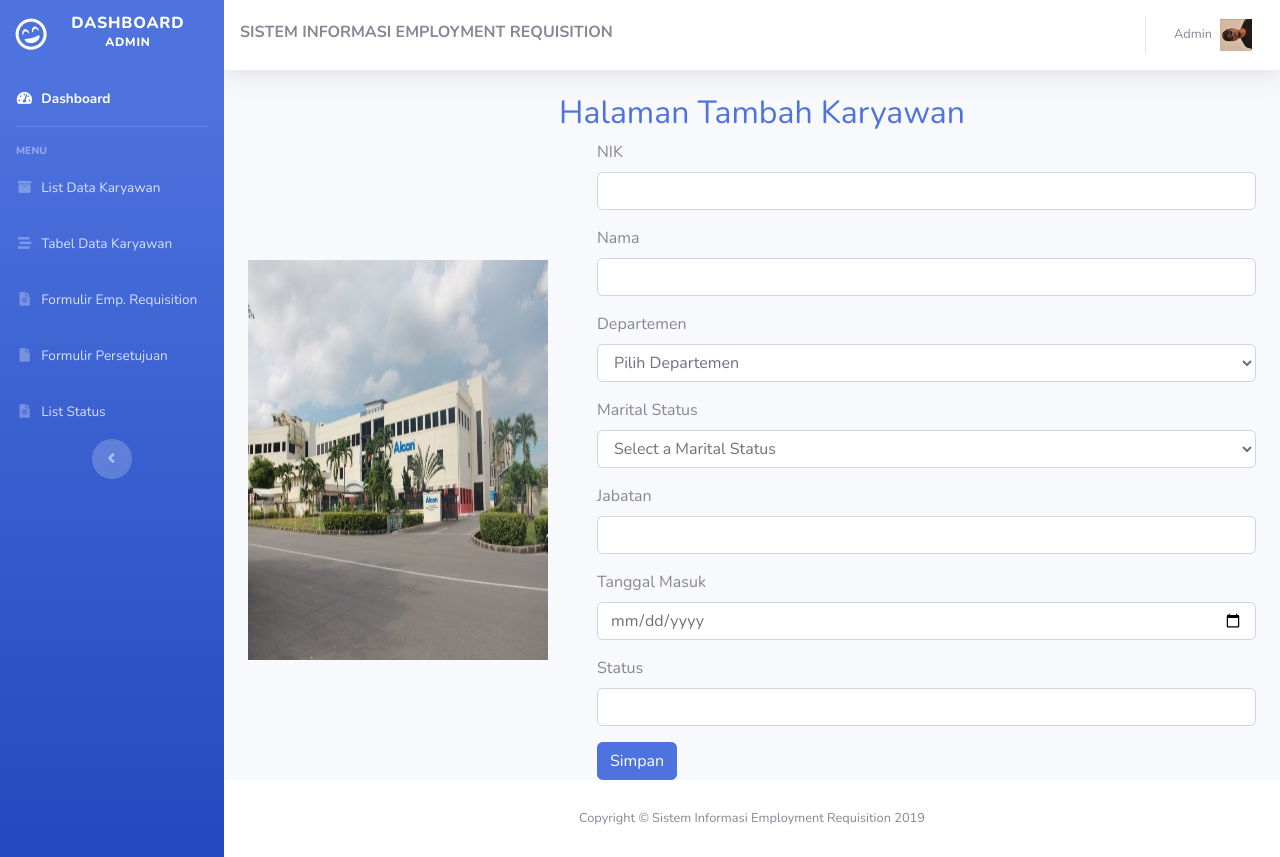
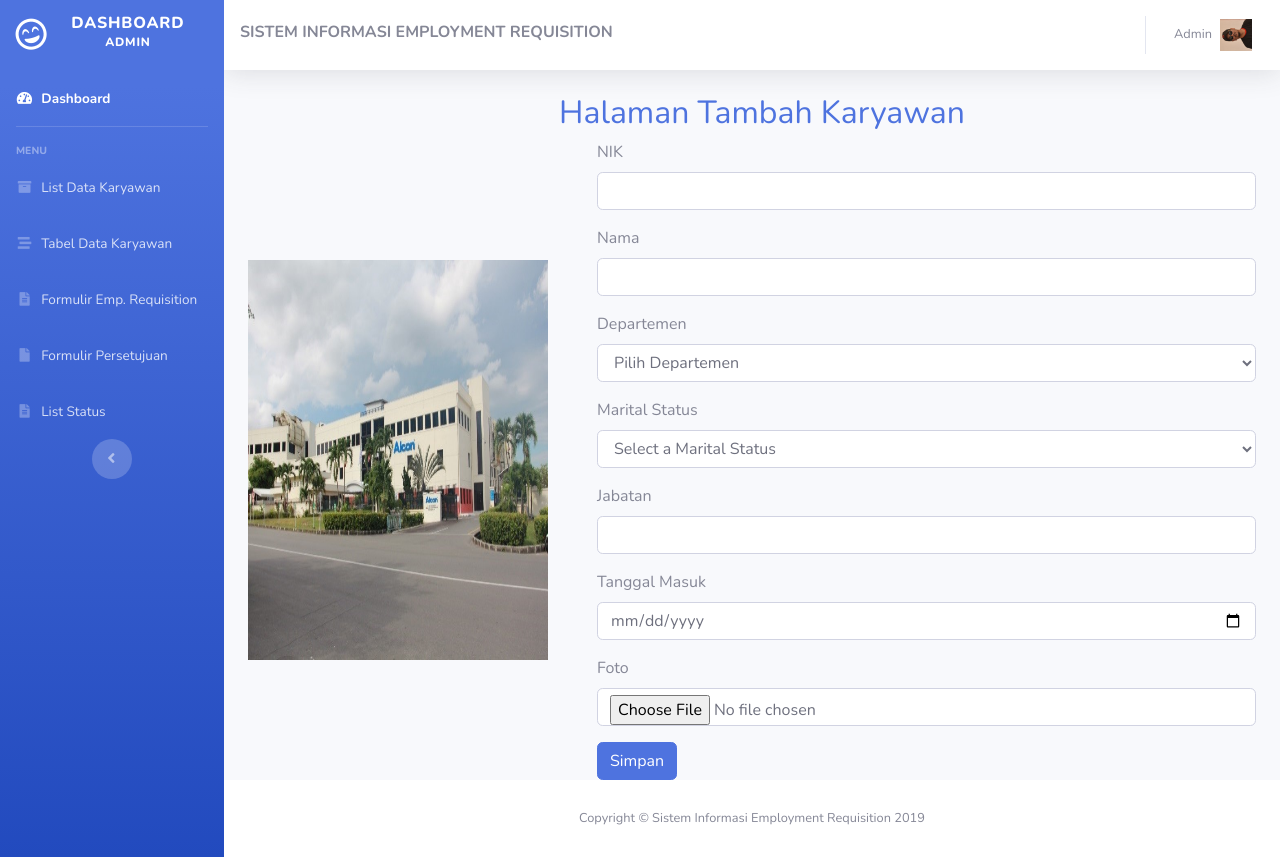
Before and after one commit to alan96320/Employment-Requisition, a PHP site: page /admin/tambah-karyawan.php in a window 1280 px wide. Run offline with PHP 8.4, Linux system fonts and the light colour scheme; the visitor is signed in with stand-in values (Sample User, id 1); data comes from the database, SQL or seed files in the repository; data that the repository does not hold is empty.

Commit message:
perbaiki marital status

```diff
--- a/admin/tambah-karyawan.php
+++ b/admin/tambah-karyawan.php
@@ -63,7 +63,7 @@ $rowsMarital = $stmMar->fetchAll(PDO::FETCH_ASSOC);
           "width: 300px;
           height: 400px; ">
 
-    <form style=" flex-grow: 1; margin-left: 49px;" action="../actions/insert-karyawan-action.php" method = "post">
+    <form enctype="multipart/form-data" action="../actions/insert-karyawan-action.php" method = "post" style=" flex-grow: 1; margin-left: 49px;">
       <div class="form-group">
         <label for="id_karyawan">NIK</label>
         <input type="number" name="id_karyawan" class="form-control" >
@@ -85,7 +85,7 @@ $rowsMarital = $stmMar->fetchAll(PDO::FETCH_ASSOC);
       </div>
       <div class="form-group">
         <label>Marital Status</label>
-            <select  class="form-control" name='marital_status'>
+            <select  class="form-control" name='status'>
           <option>Select a Marital Status</option>
           <?php
               foreach($rowsMarital as $rowMarital){
@@ -104,8 +104,8 @@ $rowsMarital = $stmMar->fetchAll(PDO::FETCH_ASSOC);
         <input type="date" name="tanggal_masuk"class="form-control" >
       </div>
       <div class="form-group">
-        <label for="marital_status">Status</label>
-        <input type="text" name="status"class="form-control" >
+        <label for="foto">Foto</label>
+        <input type="file" name="foto" class="form-control" >
       </div>
       <button type="submit" class="btn btn-primary">Simpan</button>
     </form>
```
Also changed, not shown: admin/list-karyawan.php (+4 -3 lines).
